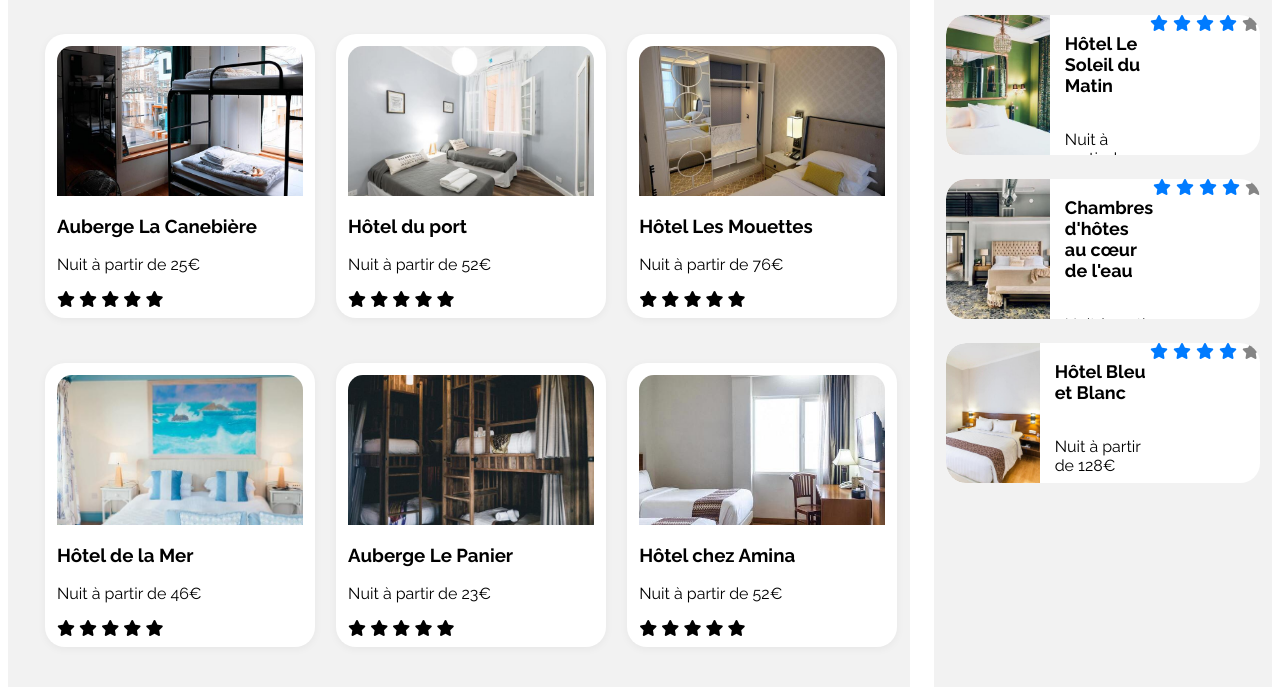
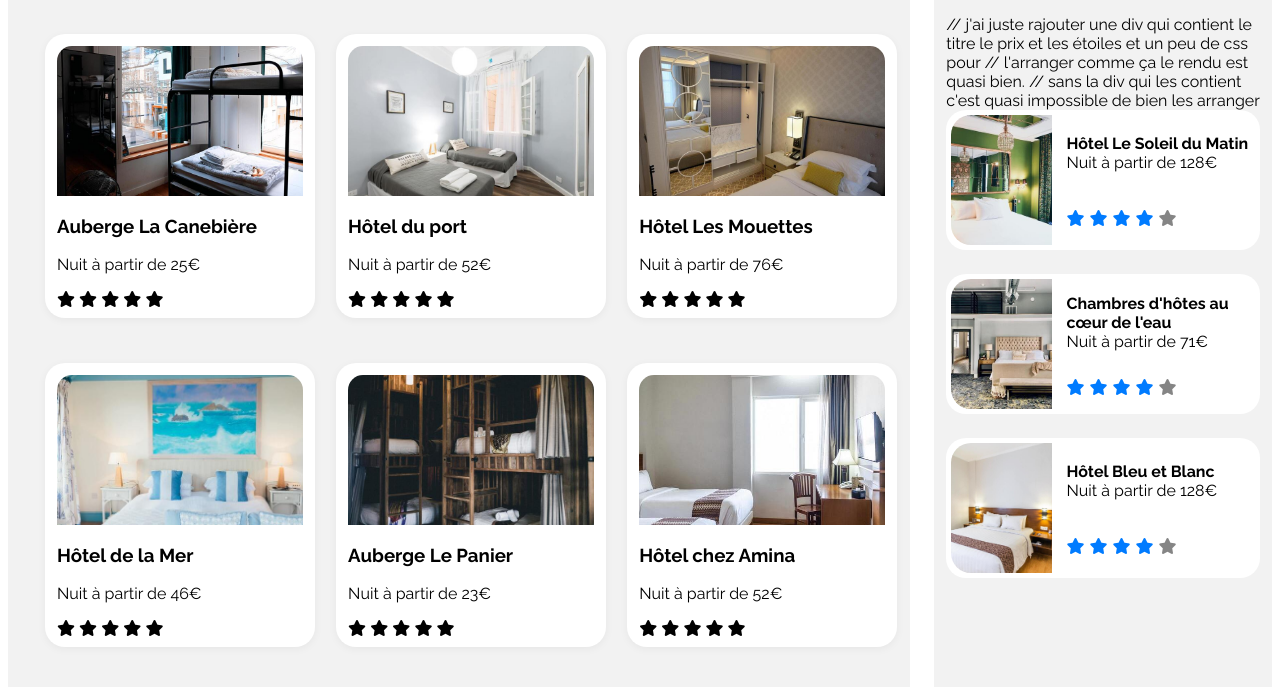
Before and after one commit to Imugiii/Booki, a plain HTML site: page index.html in a window 1280 px wide. Shown: the part 445-1132 px from the top of the page. Drawn offline with Linux system fonts and the light colour scheme.

Commit message:
j'ai toucher un peu qq trucs dans le index et css mais ton code iriginal est en commentaire

```diff
--- a/index.html
+++ b/index.html
@@ -157,7 +157,7 @@
                 <h2>Les plus populaires</h2>
                 <i class="fa-solid fa-arrow-trend-up"></i>
                 </div>
-                <ul>
+                <!-- <ul>
                     <li>
                         <a href="#">
                             <img src="image/img/hebergements/4_small/hotel-le-soleil-du-matin.jpg" alt="Hôtel Le Soleil du Matin">
@@ -203,6 +203,85 @@
                                 <i class="fa-solid fa-star"></i>
                                 <i class="fa-solid fa-star"></i>
                                 <i class="fa-solid fa-star grey-star"></i>
+                            </div>
+                        </a>
+                    </li>
+                </ul> -->
+                <style>
+                    .side-card{
+                        display: flex;
+                        flex-direction: column;
+                        justify-content: space-around;
+                        align-items: flex-start;
+                        padding-left: 15px;
+                    }
+                    .side-card h3{
+                        font-size: 16px;
+                        margin: 0;
+                        padding: 0;
+                    }
+                    .side-card p{
+                        margin: 0;
+                        padding: 0;
+                    }
+                </style>
+
+                // j'ai juste rajouter une div qui contient le titre le prix et les étoiles et un peu de css pour
+                // l'arranger comme ça le rendu est quasi bien.
+                // sans la div qui les contient c'est quasi impossible de bien les arranger
+
+                 <ul>
+                    <li>
+                        <a href="#">
+                            <img src="image/img/hebergements/4_small/hotel-le-soleil-du-matin.jpg" alt="Hôtel Le Soleil du Matin">
+                            <div  class="side-card">
+                                <div>
+                                    <h3>Hôtel Le Soleil du Matin</h3>
+                                    <p>Nuit à partir de 128€</p>
+                                </div>
+                                <div class="stars-popular">
+                                    <i class="fa-solid fa-star"></i>
+                                    <i class="fa-solid fa-star"></i>
+                                    <i class="fa-solid fa-star"></i>
+                                    <i class="fa-solid fa-star"></i>
+                                    <i class="fa-solid fa-star grey-star"></i>
+                                </div>
+                            </div>
+                        </a>
+                    </li>
+                    <li>
+                        <a href="#">
+                            <img src="image/img/hebergements/4_small/chambres-dhotes-au-coeur-de-leau.jpg" alt="Chambres d'hôtes au cœur de l'eau">
+                            <div  class="side-card">
+                            <div class="resume-popular" id="resume-popular">
+                                <h3>Chambres d'hôtes au cœur de l'eau</h3>
+                                <p>Nuit à partir de 71€</p>
+                            </div>
+                            <div class="stars-popular">
+                                <i class="fa-solid fa-star"></i>
+                                <i class="fa-solid fa-star"></i>
+                                <i class="fa-solid fa-star"></i>
+                                <i class="fa-solid fa-star"></i>
+                                <i class="fa-solid fa-star grey-star"></i>
+                            </div>
+                            </div>
+                        </a>
+                    </li>
+                    <li>
+                        <a href="#">
+                            <img src="image/img/hebergements/4_small/hotel-bleu-et-blanc.jpg" alt="Hôtel Bleu et Blanc">
+                            <div  class="side-card">
+                            <div class="resume-popular" id="resume-popular">
+                                <h3>Hôtel Bleu et Blanc</h3>
+                                <p>Nuit à partir de 128€</p>
+                            </div>
+                            <div class="stars-popular">
+                                <i class="fa-solid fa-star"></i>
+                                <i class="fa-solid fa-star"></i>
+                                <i class="fa-solid fa-star"></i>
+                                <i class="fa-solid fa-star"></i>
+                                <i class="fa-solid fa-star grey-star"></i>
+                            </div>
                             </div>
                         </a>
                     </li>
--- a/style.css
+++ b/style.css
@@ -243,10 +243,15 @@ h1 {
     border-radius: 2rem;
     width: 100%;
     height: 400px;
-    display: grid;
+    /* display: grid; */
     grid-template-rows: repeat(3, 1fr);
     gap: 2.4rem;
     list-style-type: none;
+
+    display: flex;
+    flex-direction: column;
+    justify-content: space-around;
+
 }
 .popular li {
     display: flex;
@@ -264,6 +269,8 @@ h1 {
     height: 300px;
     border-radius: 2rem;
     overflow: hidden;
+
+    padding: 5px;
 }
 
 
@@ -277,7 +284,7 @@ h1 {
 }
 
 .resume-popular {
-    width: 67%;
+    /* width: 67%; */
     display: flex;
     flex-direction: column;
     justify-content: space-between;
```
